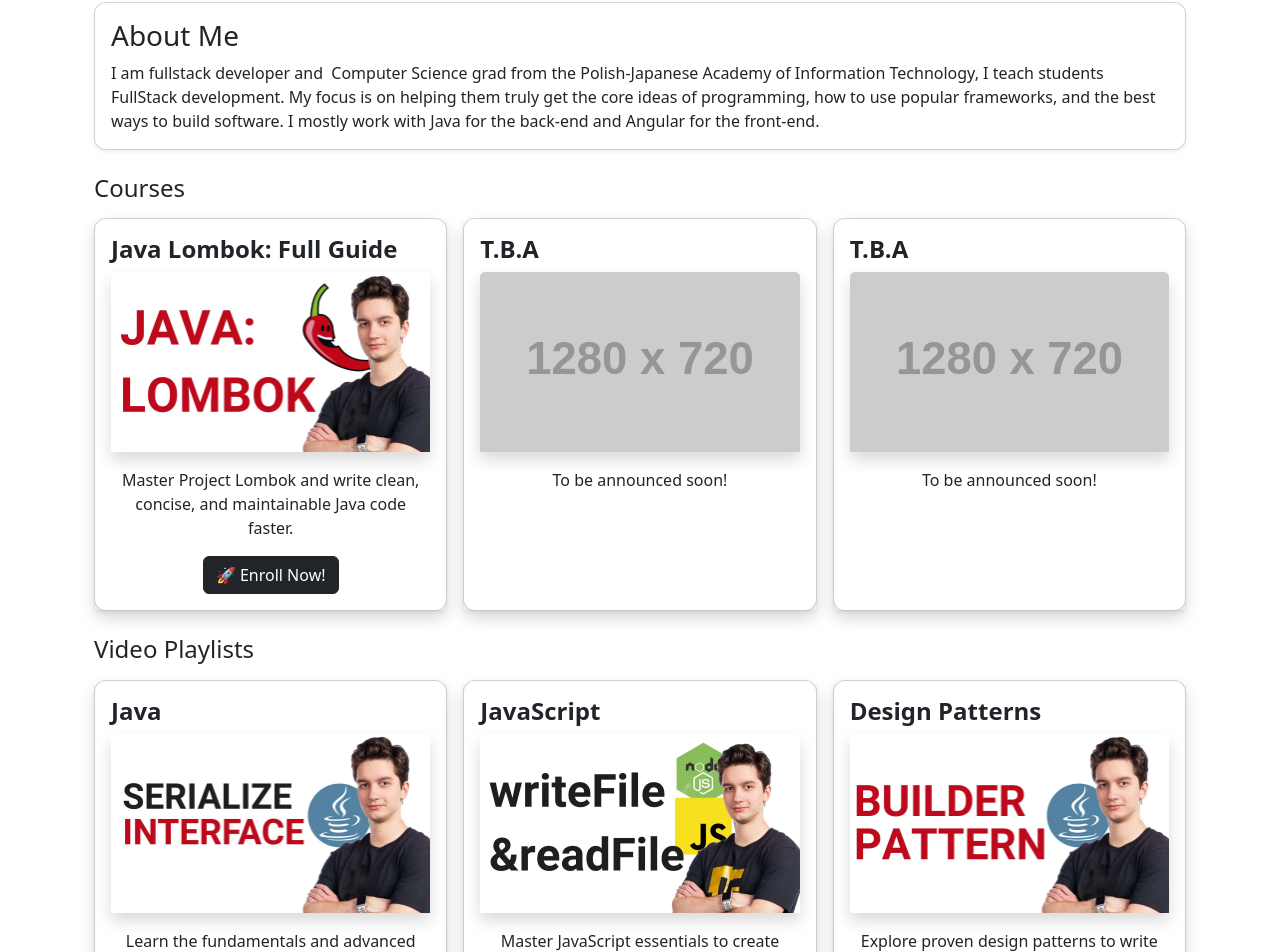
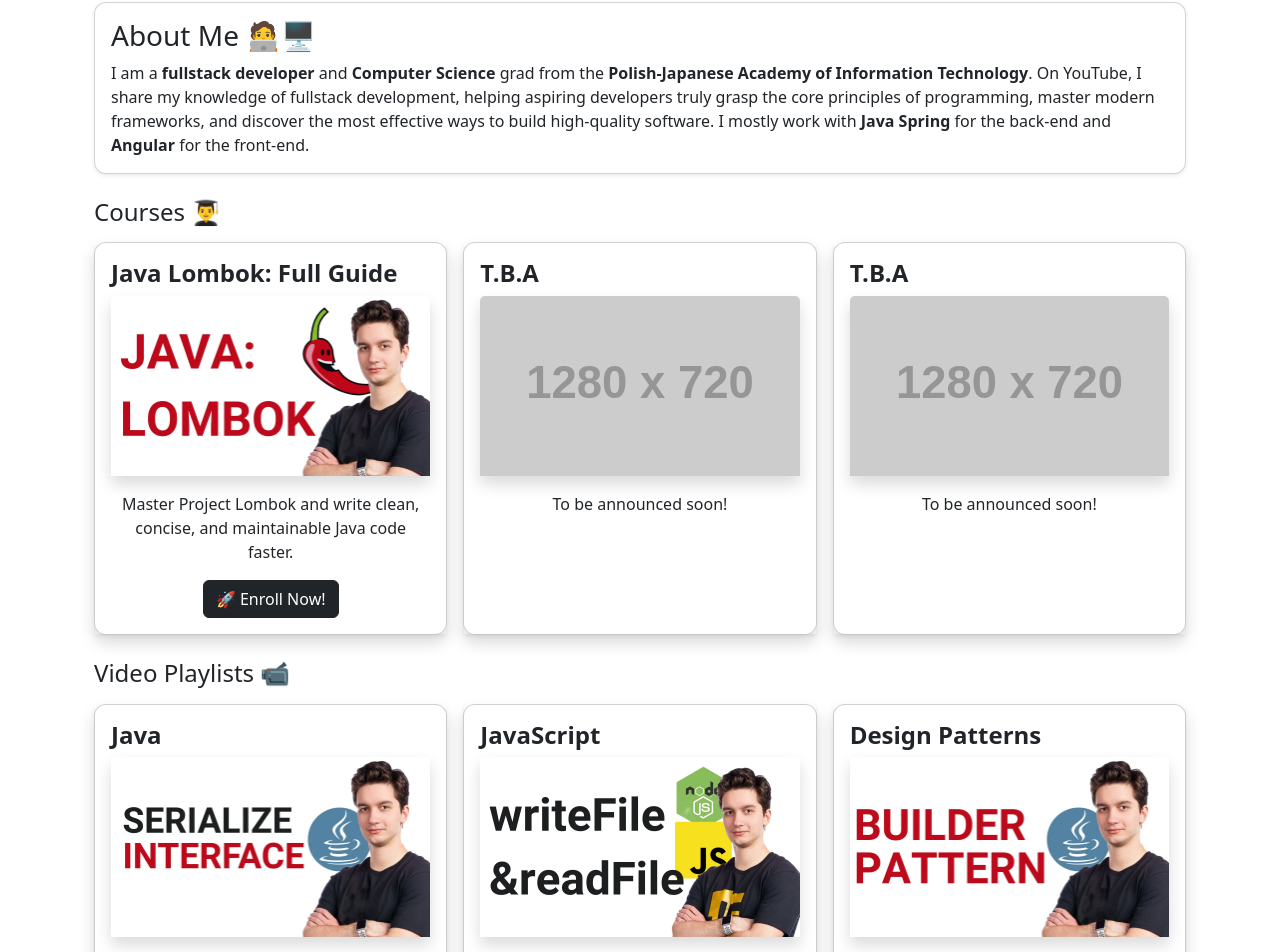
Before and after one commit to KalbarczykDev/personal-website, an Angular app: page / in a window 1280 px wide. Shown: the part 88-1040 px from the top of the page. Built offline with nearby package versions, Linux system fonts and the light colour scheme.

Commit message:
add emojis + replace ngFor and ngIf  with @if and @for

```diff
--- a/src/app/components/home/home.component.html
+++ b/src/app/components/home/home.component.html
@@ -4,17 +4,19 @@
     <div class="col-12 mx-auto">
       <div class="card shadow-sm">
         <div class="card-body">
-          <h3 class="card-title">About Me</h3>
-          <p class="card-text">{{ about }}</p>
+          <h3 class="card-title">About Me 🧑‍💻🖥️</h3>
+          <p class="card-text" [innerHTML]="about"></p>
         </div>
       </div>
     </div>
   </div>
 
   <!-- Courses Section -->
-  <h4 class="mb-3">Courses</h4>
+  <h4 class="mb-3">Courses 👨‍🎓</h4>
   <div class="row g-3 mb-4">
-    <div class="col-md-4" *ngFor="let course of courses">
+         @for(course of courses; track course.title){
+    <div class="col-md-4">
+
       <div class="card h-100 shadow">
         <div class="card-body d-flex flex-column shadow-sm">
           <h5 class="card-title fw-bold fs-4">{{ course.title }}</h5>
@@ -25,23 +27,28 @@
           />
           <div class="mt-3 text-center">
             <p class="card-text flex-grow-1">{{ course.description }}</p>
+              @if(course.link !== ""){
             <a
-              *ngIf="course.link !== ''"
               [href]="course.link"
               class="btn btn-dark"
             >
               🚀 Enroll Now!
             </a>
+              }
           </div>
         </div>
       </div>
+
     </div>
+    }
   </div>
 
   <!-- Videos Section -->
-   <h4 class="mb-3">Video Playlists</h4>
+   <h4 class="mb-3">Video Playlists 📹</h4>
   <div class="row g-3 mb-4">
-    <div class="col-md-4" *ngFor="let playlist of playlists">
+     @for(playlist of  playlists; track playlist.title){
+    <div class="col-md-4" >
+
       <div class="card h-100 shadow">
         <div class="card-body d-flex flex-column shadow-sm">
           <h5 class="card-title fw-bold fs-4">{{ playlist.title }}</h5>
@@ -61,6 +68,8 @@
           </div>
         </div>
       </div>
+
     </div>
+    }
   </div>
   </div>
--- a/src/app/components/home/home.component.ts
+++ b/src/app/components/home/home.component.ts
@@ -1,16 +1,17 @@
-import { NgFor, NgIf } from '@angular/common';
 import { Component } from '@angular/core';
 
 @Component({
   selector: 'app-home',
-  imports: [NgFor, NgIf],
+  imports: [],
   templateUrl: './home.component.html',
   styleUrl: './home.component.scss',
 })
 export class HomeComponent {
   about = `
-    I am fullstack developer and  Computer Science grad from the Polish-Japanese Academy of Information Technology, I teach students FullStack development. My focus is on helping them truly get the core ideas of programming, how to use popular frameworks, and the best ways to build software. I mostly work with Java for the back-end and Angular for the front-end.
-  `;
+  I am a <strong>fullstack developer</strong> and <strong>Computer Science </strong>  grad from the <strong>Polish-Japanese Academy of Information Technology</strong>.
+  On YouTube, I share my knowledge of fullstack development, helping aspiring developers truly grasp the core principles of programming, master modern frameworks, and discover the most effective ways to build high-quality software.
+  I mostly work with <strong>Java Spring</strong> for the back-end and <strong>Angular</strong> for the front-end.
+`;
 
   courses = [
     {
```
